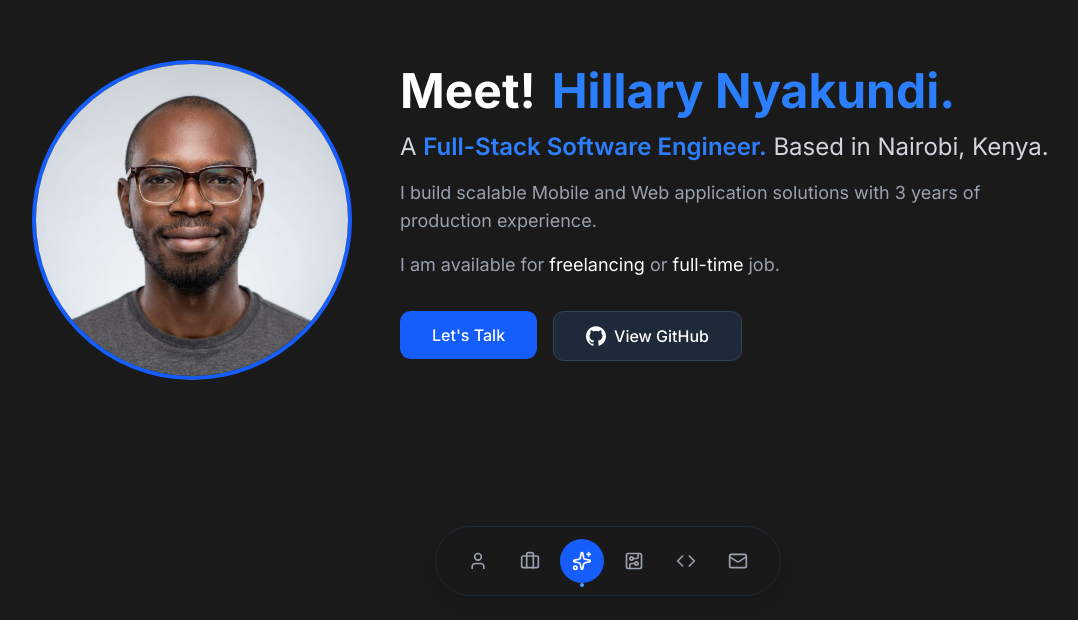
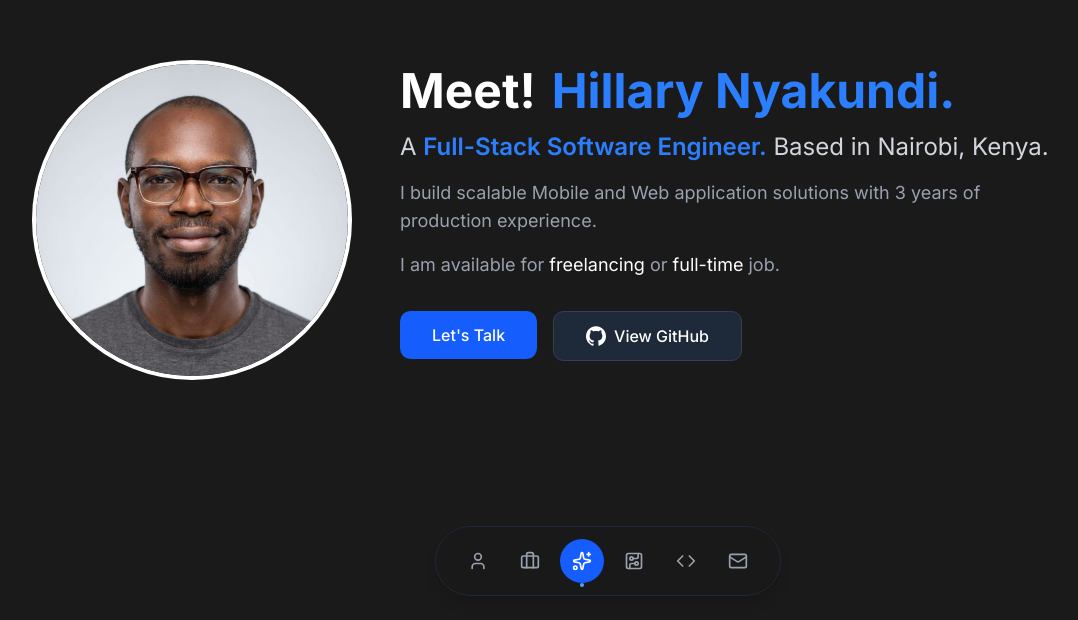
Before and after one commit to HillaryNyakundi/my-profile, a Next.js app: page / in a window 1280 px wide. Shown: the part 180-800 px from the top of the page, without its empty margins (32-1110 px from the left). Built offline with nearby package versions, Linux system fonts and the light colour scheme.

Commit message:
fix(remove styling): border-blue-600 on profile picture

```diff
--- a/components/Hero.tsx
+++ b/components/Hero.tsx
@@ -19,7 +19,7 @@ export default function Hero() {
             transition={{ duration: 0.5 }}
             className="flex-shrink-0"
           >
-            <div className="w-48 h-48 sm:w-56 sm:h-56 md:w-72 md:h-72 lg:w-80 lg:h-80 rounded-full overflow-hidden border-4 border-blue-600 bg-gray-800">
+            <div className="w-48 h-48 sm:w-56 sm:h-56 md:w-72 md:h-72 lg:w-80 lg:h-80 rounded-full overflow-hidden border-4 bg-gray-800">
               <Image
                 src="/Hillary.jpeg"
                 alt="Hillary Nyakundi"
```
